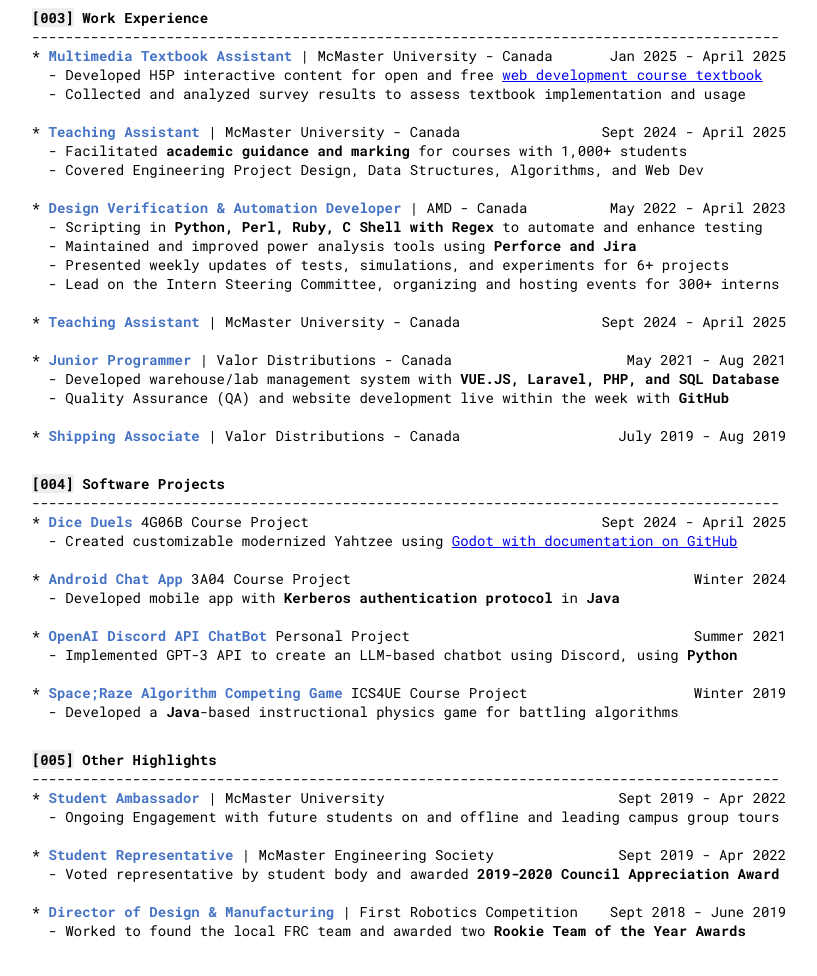
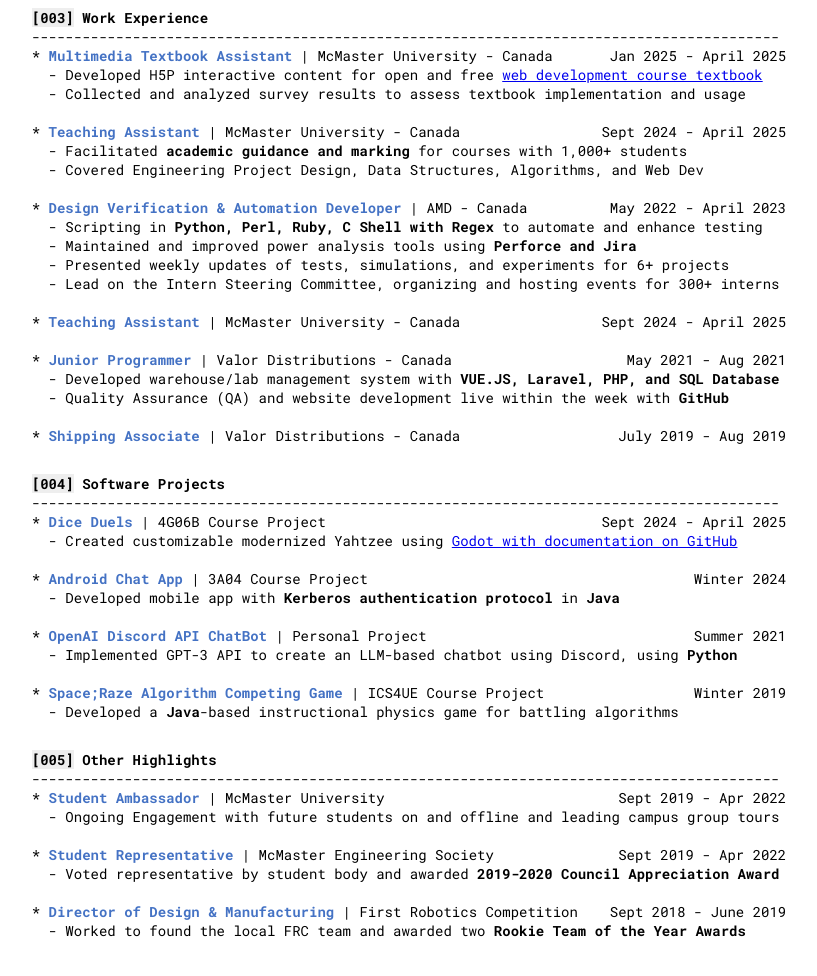
Before and after one commit to John-Popovici/John-Popovici.github.io, a plain HTML site: page index.html in a window 1280 px wide. Shown: the part 700-1676 px from the top of the page, without its empty margins (231-1048 px from the left). Drawn offline with Linux system fonts and the light colour scheme.

Commit message:
Fixed formatting

```diff
--- a/index.html
+++ b/index.html
@@ -165,7 +165,7 @@
         <span class="bolder"><p><a class="a" href="#004" onclick="highlightSection('004')">[004]</a> Software Projects</p></span>
         <p>-----------------------------------------------------------------------------------------</p>
         <p class="two-col">
-            <span>* <span class="bold blue">Dice Duels</span> 4G06B Course Project</span>
+            <span>* <span class="bold blue">Dice Duels</span> | 4G06B Course Project</span>
             <span class="spacer"></span>
             <span>Sept 2024 - April 2025</span>
         </p>
@@ -173,7 +173,7 @@
         <br />
 
         <p class="two-col">
-            <span>* <span class="bold blue">Android Chat App</span> 3A04 Course Project</span>
+            <span>* <span class="bold blue">Android Chat App</span> | 3A04 Course Project</span>
             <span class="spacer"></span>
             <span>Winter 2024</span>
         </p>
@@ -181,7 +181,7 @@
         <br />
 
         <p class="two-col">
-            <span>* <span class="bold blue">OpenAI Discord API ChatBot</span> Personal Project</span>
+            <span>* <span class="bold blue">OpenAI Discord API ChatBot</span> | Personal Project</span>
             <span class="spacer"></span>
             <span>Summer 2021</span>
         </p>
@@ -189,7 +189,7 @@
         <br />
 
         <p class="two-col">
-            <span>* <span class="bold blue">Space;Raze Algorithm Competing Game</span> ICS4UE Course Project</span>
+            <span>* <span class="bold blue">Space;Raze Algorithm Competing Game</span> | ICS4UE Course Project</span>
             <span class="spacer"></span>
             <span>Winter 2019</span>
         </p>
```
